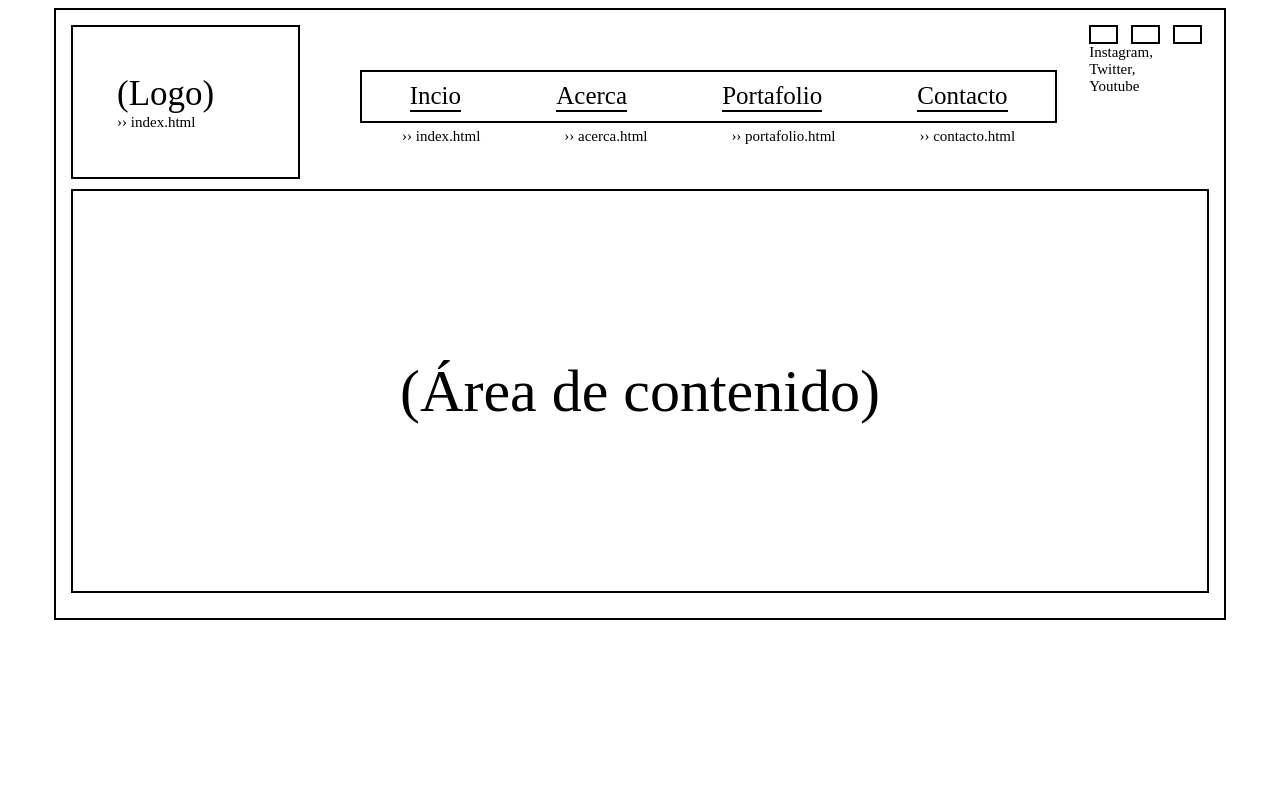
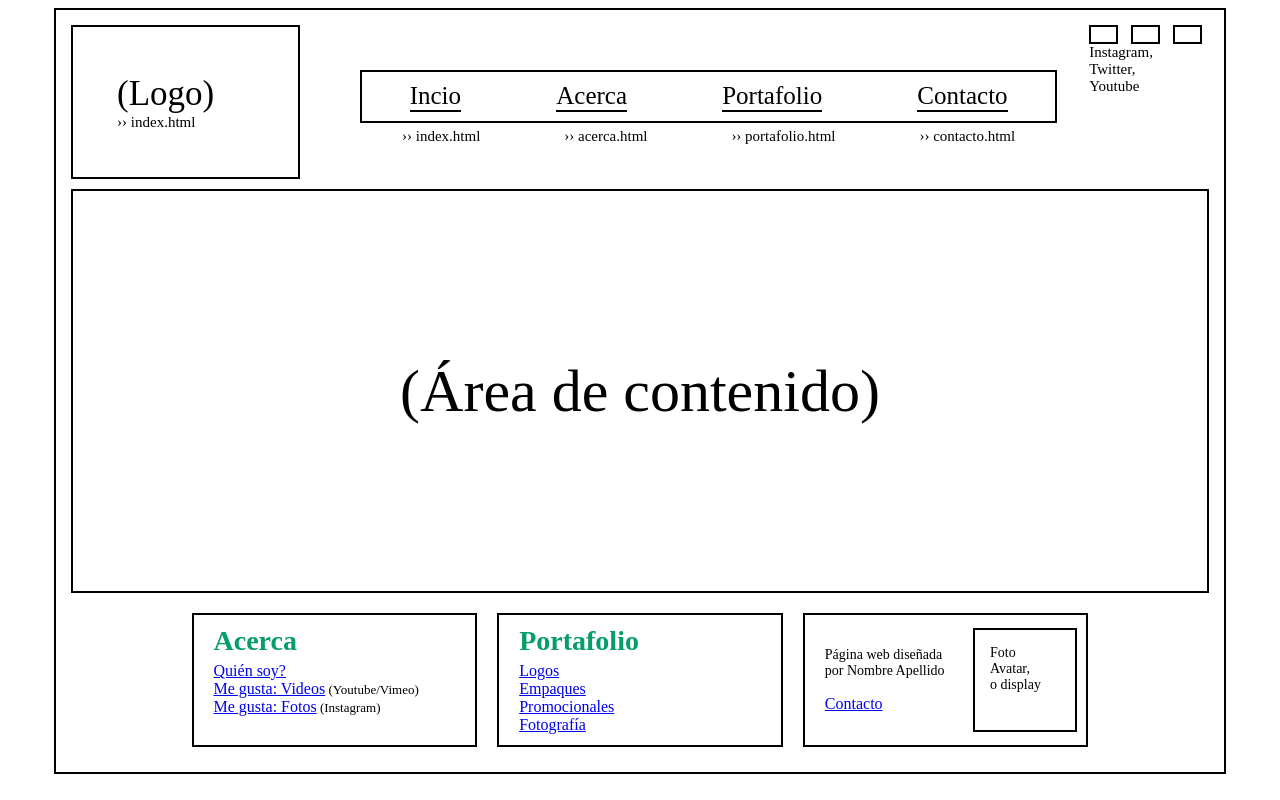
Before and after one commit to ErickJoelAC/MaquetaIndexHtml, a plain HTML site: page index.html in a window 1280 px wide. Drawn offline with Linux system fonts and the light colour scheme.

Commit message:
Footer completado

```diff
--- a/index.html
+++ b/index.html
@@ -51,7 +51,39 @@
         </section>
 
         <footer>
-
+            <div class="footer-elemento">
+                <div class="footer-elemento-titulo"><strong>Acerca</strong></div>
+                <span class="estilo-enlace">Quién soy?</span><br>
+                <span class="estilo-enlace">Me gusta: Videos</span><span class="color-muted"> (Youtube/Vimeo)</span><br>
+                <span class="estilo-enlace">Me gusta: Fotos</span><span class="color-muted"> (Instagram)</span>
+                            </div>
+            <div class="footer-elemento">
+                <div class="footer-elemento-titulo"><strong>Portafolio</strong></div>
+                <span class="estilo-enlace">Logos</span><br>
+                <span class="estilo-enlace">Empaques</span><br>
+                <span class="estilo-enlace">Promocionales</span><br>
+                <span class="estilo-enlace">Fotografía</span><br>
+            </div>
+            <div class="footer-elemento footer-elemento-contacto">
+                <div class="footer-elemento-contacto-texto">
+                    <div class="footer-elemento-contacto-texto-subtitulo">
+                        <br><br>
+                        Página web diseñada<br>
+                        por Nombre Apellido
+                        <br><br>
+                    </div>
+                    <span class="footer-elemento-contacto-texto-titulo estilo-enlace">Contacto</span>
+                </div>
+                <div class="footer-elemento-contacto-imagen">
+                    <div class="footer-elemento-contacto-imagen-foto">
+                        <div class="footer-elemento-contacto-imagen-foto-texto">
+                            Foto<br>
+                            Avatar,<br>
+                            o display
+                        </div>
+                    </div>
+                </div>
+            </div>
         </footer>
     </div>
 </body>
@@ -175,5 +207,67 @@
         font-size: 60px;
     }
     /* Contenido Fin */
+
+
+
+    footer {
+        display: flex;
+        justify-content: center;
+    }
+
+    .footer-elemento {
+        width: 23%;
+        height: 130px;
+        margin: 10px;
+        padding-left: 20px;
+        border: 2px black solid;
+    }
+
+    .footer-elemento-titulo {
+        font-size: 28px;
+        margin: 10px 0px 5px 0px;
+        color: #069D6C;
+    }
+
+    .footer-elemento-contacto {
+        display: flex;
+        align-items: stretch;
+    }
+
+    .footer-elemento-contacto-texto {
+        flex-grow: 5;
+    }
+
+    .footer-elemento-contacto-texto-subtitulo {
+        font-size: 14px;
+    }
+
+    .footer-elemento-contacto-imagen {
+        flex-grow: 5;
+        display: flex;
+        justify-content: center;
+        align-items: center;
+    }
+
+    .footer-elemento-contacto-imagen-foto {
+        border: 2px black solid;
+        width: 100px;
+        height: 100px;
+    }
+
+    .footer-elemento-contacto-imagen-foto-texto {
+        margin: 15px 0px 0px 15px;
+        font-size: 14px;
+    }
+
+    .estilo-enlace {
+        color: #0000EE;
+        text-decoration: underline;
+    }
+
+    .color-muted {
+        color: black;
+        font-size: 13px;
+    }
 </style>
 </html>
```
